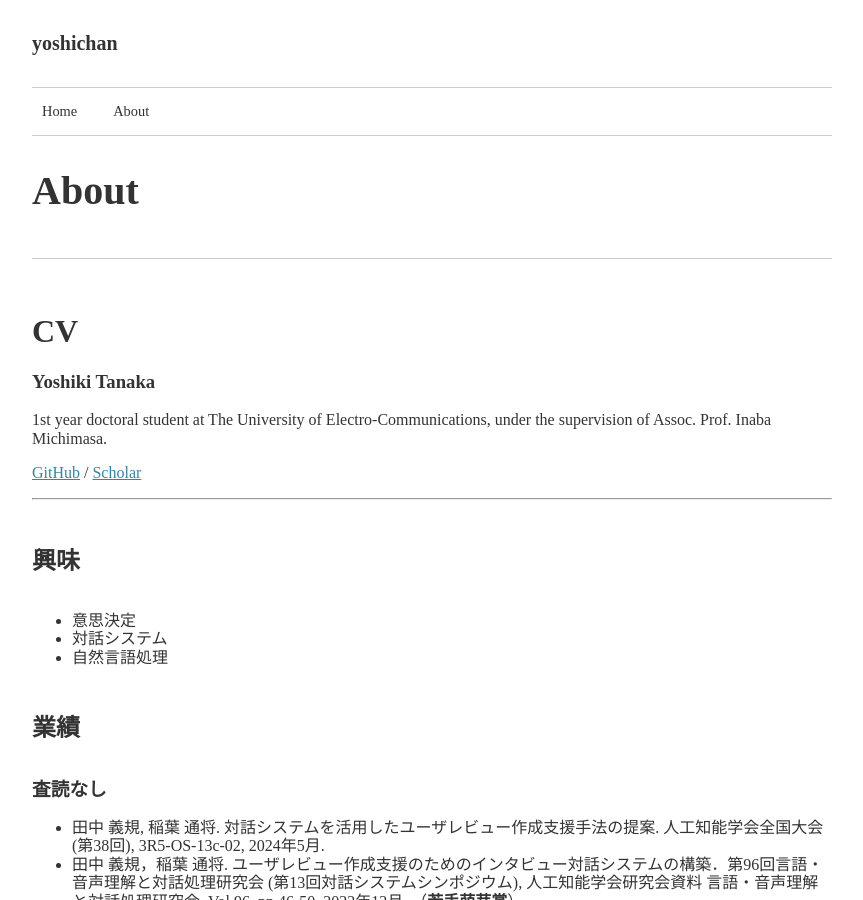
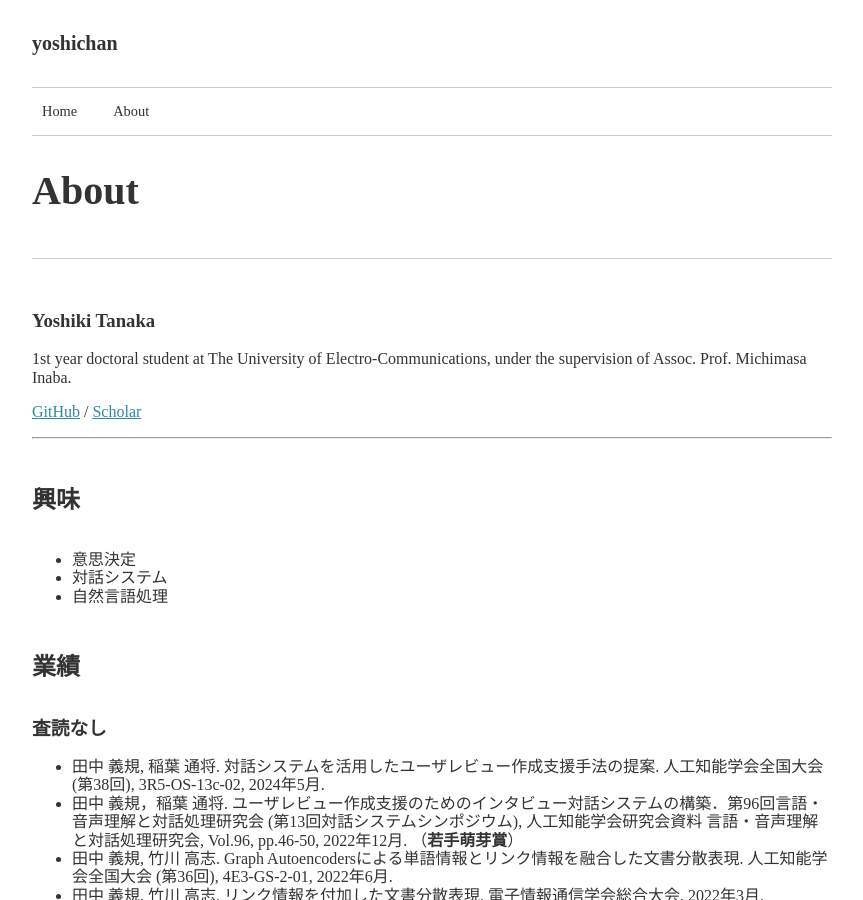
Before and after one commit to yoshi-chanaka/yoshi-chanaka.github.io, a Jekyll site: the page built from about.md, in a window 1280 px wide and 900 px high. Shown: the whole window, without its empty margins (208-1071 px from the left). Built offline with Jekyll 4.4.1, drawn with Linux system fonts in a browser that asks for light colours; nearby versions of some CDN libraries.

Commit message:
update_profile

```diff
--- a/about.md
+++ b/about.md
@@ -5,10 +5,9 @@ description: >
 permalink: /about/
 ---
 
-# CV
 ### Yoshiki Tanaka
 
-1st year doctoral student at The University of Electro-Communications, under the supervision of Assoc. Prof. Inaba Michimasa.
+1st year doctoral student at The University of Electro-Communications, under the supervision of Assoc. Prof. Michimasa Inaba.
 
 [GitHub](https://github.com/yoshi-chanaka) / [Scholar](https://scholar.google.co.jp/citations?view_op=list_works&hl=ja&user=QkKVktkAAAAJ)
 
```
